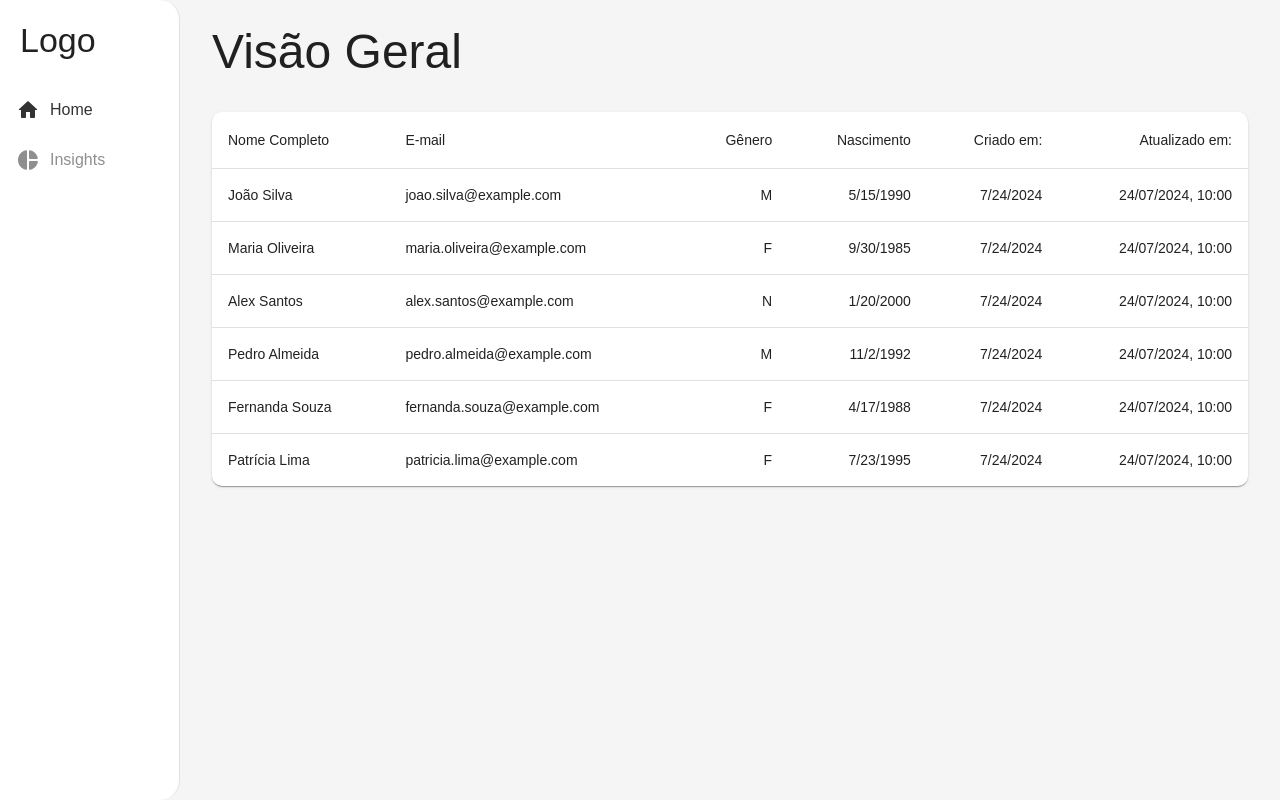
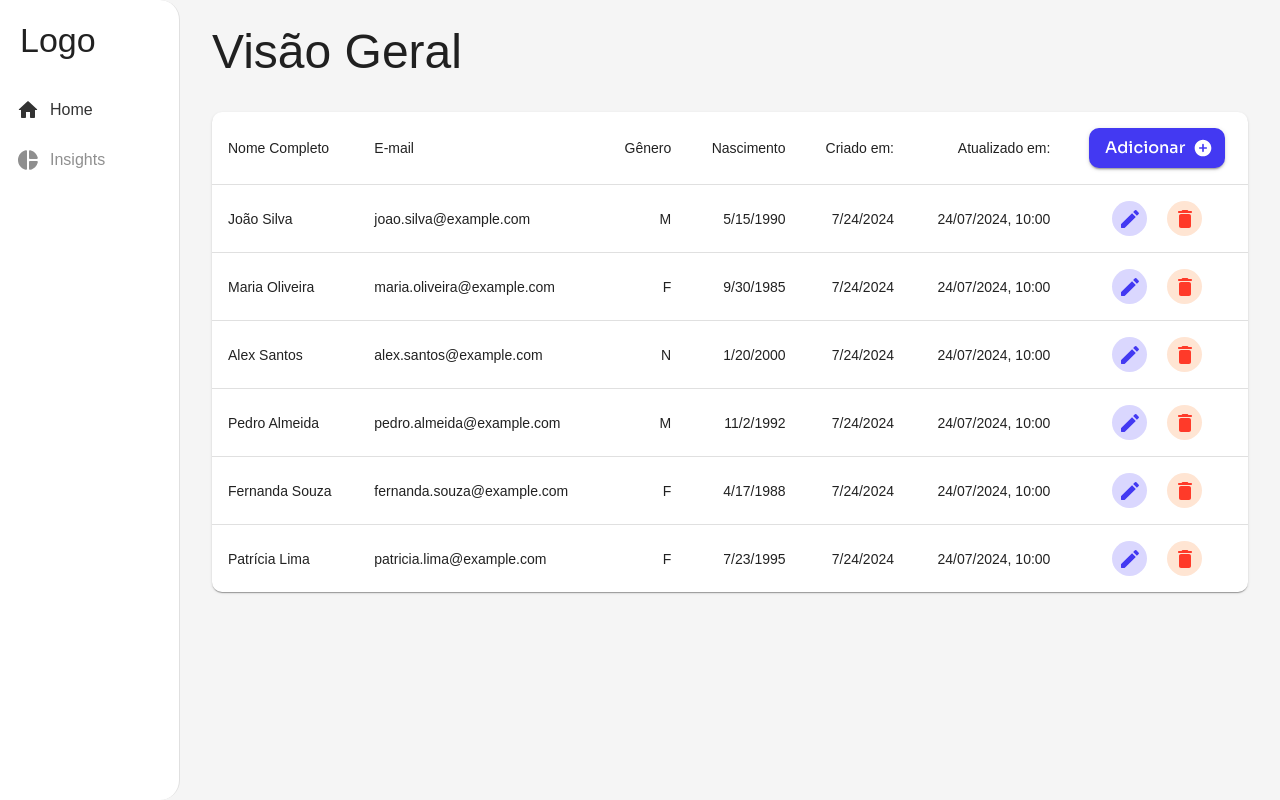
Before and after one commit to AwdreyCandido/user-manager-client, a React (Vite) app: page /dashboard/home in a window 1280 px wide. Built offline with nearby package versions, Linux system fonts and the light colour scheme.

Commit message:
ui: adding buttons

```diff
--- a/src/pages/dashboard/home/HomePage.tsx
+++ b/src/pages/dashboard/home/HomePage.tsx
@@ -7,7 +7,10 @@ import TableHead from "@mui/material/TableHead";
 import TableRow from "@mui/material/TableRow";
 import Paper from "@mui/material/Paper";
 import Layout from "../../../components/layout/Layout";
-import { Box, Container, Typography } from "@mui/material";
+import { Box, Button, Container, IconButton, Typography } from "@mui/material";
+import DeleteRoundedIcon from "@mui/icons-material/DeleteRounded";
+import EditRoundedIcon from "@mui/icons-material/EditRounded";
+import AddCircleRoundedIcon from "@mui/icons-material/AddCircleRounded";
 
 const HomePage = () => {
   return (
@@ -27,6 +30,21 @@ const HomePage = () => {
                   <TableCell align="right">Nascimento</TableCell>
                   <TableCell align="right">Criado em:</TableCell>
                   <TableCell align="right">Atualizado em:</TableCell>
+                  <TableCell align="center">
+                    <Button
+                      variant="contained"
+                      style={{
+                        backgroundColor: "#4339F2",
+                        borderRadius: 10,
+                        textTransform: "capitalize",
+                        fontFamily: "sora",
+                        fontSize: 16
+                      }}
+                      endIcon={<AddCircleRoundedIcon />}
+                    >
+                      Adicionar
+                    </Button>
+                  </TableCell>
                 </TableRow>
               </TableHead>
               <TableBody>
@@ -54,6 +72,34 @@ const HomePage = () => {
                         hour: "2-digit",
                         minute: "2-digit",
                       })}
+                    </TableCell>
+                    <TableCell align="center">
+                      <div
+                        style={{
+                          display: "flex",
+                          justifyContent: "center",
+                          gap: 20,
+                        }}
+                      >
+                        <IconButton
+                          style={{
+                            width: "35px",
+                            height: "35px",
+                            backgroundColor: "#DAD7FE",
+                          }}
+                        >
+                          <EditRoundedIcon style={{ color: "#4339F2" }} />
+                        </IconButton>
+                        <IconButton
+                          style={{
+                            width: "35px",
+                            height: "35px",
+                            backgroundColor: "#FFE5D3",
+                          }}
+                        >
+                          <DeleteRoundedIcon style={{ color: "#FF3A29" }} />
+                        </IconButton>
+                      </div>
                     </TableCell>
                   </TableRow>
                 ))}
```
